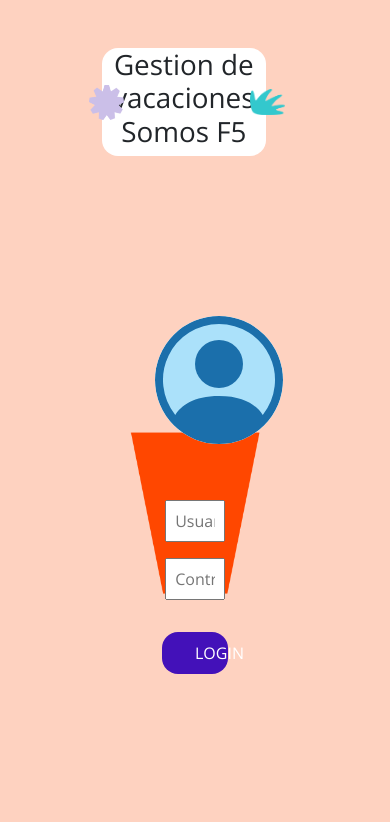
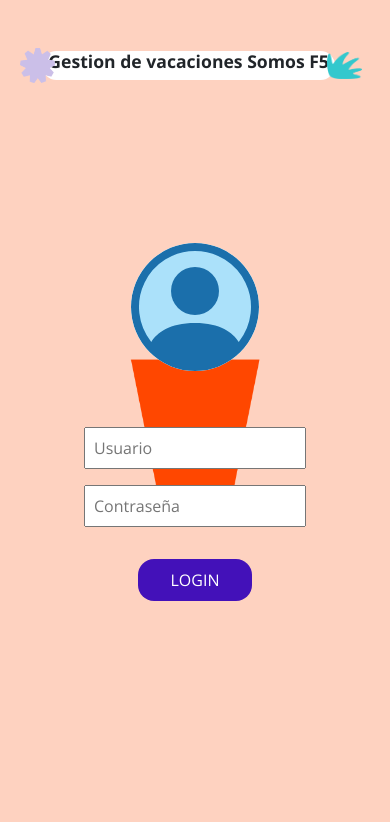
Before and after one commit to YorlinPacha/Front-vacacionex-coderx, a Vue app: page / in a window 390 px wide. Shown: the top 822 px of the page. Built offline with nearby package versions, Linux system fonts and the light colour scheme; a web font is replaced by a local one; what @syncfusion/ej2-base would draw is missing.

Commit message:
estilos login y form mobile

```diff
--- a/src/views/loginVue.vue
+++ b/src/views/loginVue.vue
@@ -15,7 +15,7 @@
       <img class="imagen-fondo-login" src="../assets/img/fondo-form-login.png" alt="fondo naranja trapecio" />
     </div>
     <div class="form-login row justify-content-center">
-      <div class="surface-card shadow-2 border-round d-flex flex-column justify-content-center w-25">
+      <div class="surface-card shadow-2 border-round d-flex flex-column justify-content-center w-100">
         <p class="icon mb-3">
         <svg xmlns="http://www.w3.org/2000/svg" fill="currentColor" class="bi bi-person-circle"
           viewBox="0 0 16 16">
@@ -26,9 +26,9 @@
       </p>
 
           <div class="d-flex flex-column justify-content-center">
-              <input id="email1" v-model="loginData.login_email" type="email" placeholder="Usuario" class="w-75 mb-3 mx-auto p-2" />
-              <input id="password1" v-model="loginData.passw" type="password" placeholder="Contraseña" class="w-75 mb-3 mx-auto p-2" />
-              <button label="Entra" @click="loginUser(loginData)" icon="pi pi-user" class="btn w-50 mx-auto">LOGIN</button>
+              <input id="email1" v-model="loginData.login_email" type="email" placeholder="Usuario" class="w-full mb-3 mx-auto p-2" />
+              <input id="password1" v-model="loginData.passw" type="password" placeholder="Contraseña" class="w-full mb-3 mx-auto p-2" />
+              <button label="Entra" @click="loginUser(loginData)" icon="pi pi-user" class="btn w-full  mx-auto">LOGIN</button>
           </div>
 
       </div>
@@ -48,17 +48,17 @@
 }
 
 #image1 {
-  margin-right: -1.4rem;
+  margin-right: -0.8rem;
   z-index: 2;
 }
 
 #image2 {
-  margin-left: -1rem;
+  margin-left: -0.5rem;
   z-index: 2;
 }
 .div-login-title {
   background-color: #ffff;
-  width: 42vw;
+  width: 45vw;
   text-align: center;
   border-radius: 1rem;
 }
@@ -110,14 +110,31 @@ margin-top: 1rem;
 }
 
 @media screen and (max-width: 760px) {
-.body_move {
+#image1 {
+  margin-right: -0.8rem;
+}
+
+#image2 {
+  margin-left: -0.5rem;
+}
+.div-login-title {
+  width: 75vw;
+}
+
+.login-title {
+  font-size: 1.1rem;
+  font-weight: bold;
+}
+
+
+/* .body_move {
   margin-left: 0px;
 }
 
 .menu__side_move {
   width: 80px;
   left: -80px;
-}
+} */
 }
 </style>
 
```
